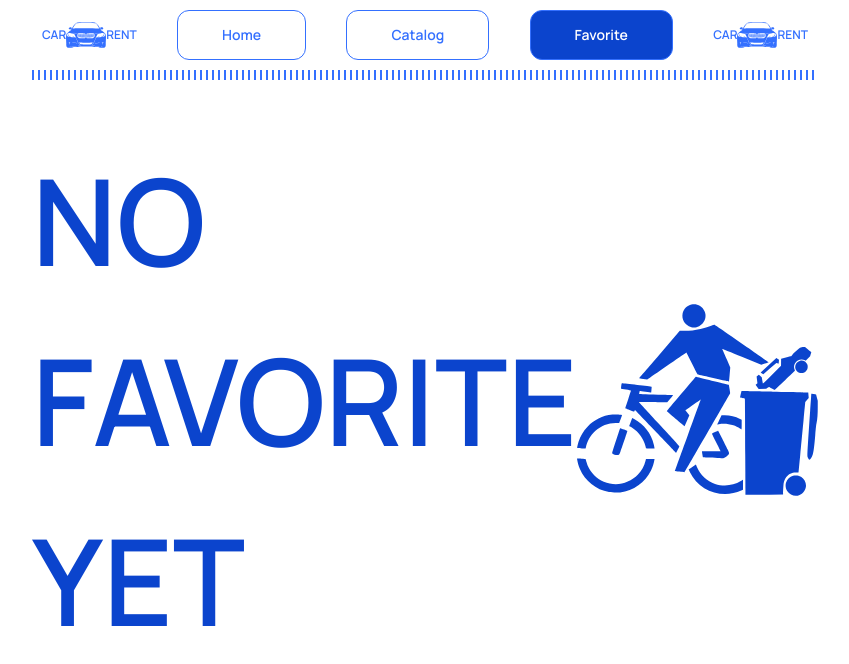
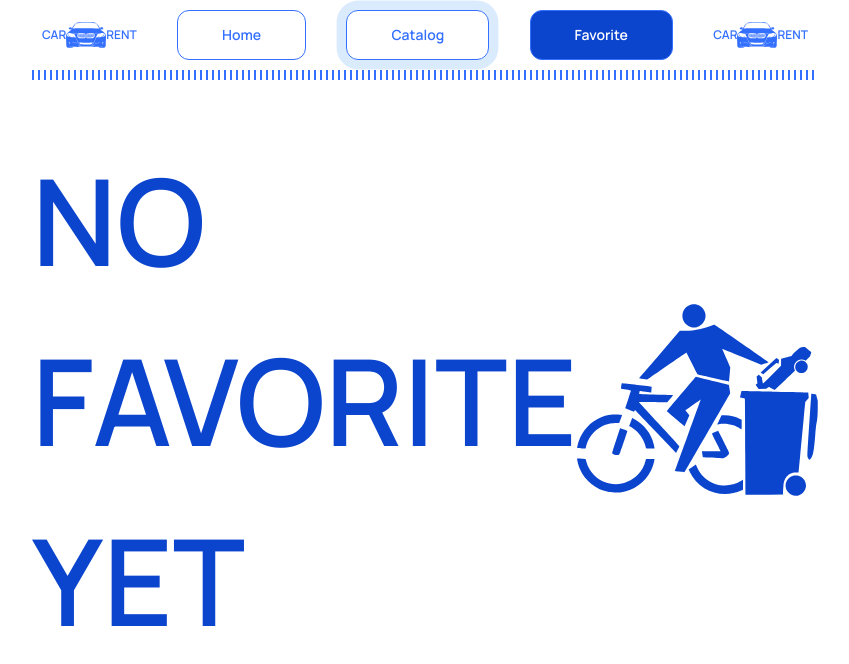
Before and after one commit to Morifer79/project-car-rental, a React (Create React App) app: page /project-car-rental/favorites in a window 1280 px wide. Shown: the top 664 px of the page, without its empty margins (215-1064 px from the left). Built offline with nearby package versions, Linux system fonts and the light colour scheme; no server answers.

Commit message:
add hintLink

```diff
--- a/src/components/Favorite/Favorite.jsx
+++ b/src/components/Favorite/Favorite.jsx
@@ -1,7 +1,7 @@
 import { useSelector } from 'react-redux';
 import { selectFavorite } from '../../redux/selectors';
 import { ItemCard } from 'components/ItemCard/ItemCard';
-
+import { Filters } from 'components/Filters/Filters';
 import { FavoriteList, FavoriteWrapper } from './Favorite.styled';
 import { LearnMoreModal } from 'components/LearnMoreModal/LearnMoreModal';
 
@@ -9,6 +9,7 @@ export const Favorite = ({ isModalOpen, openModal, closeModal, isClick }) => {
   const favorites = useSelector(selectFavorite);
   return (
     <>
+      <Filters />
       <FavoriteWrapper>
         <FavoriteList>
           {favorites.map(item => (
--- a/src/components/Header/Navigation/Navigation.jsx
+++ b/src/components/Header/Navigation/Navigation.jsx
@@ -1,7 +1,23 @@
-import { StyledLink, StyledLogo } from "./Navigation.styled";
+import { StyledLink, StyledLogo } from './Navigation.styled';
 import SpriteIcons from '../../../images/sprite.svg';
+import { useSelector } from 'react-redux';
+import { selectFavorite } from '../../../redux/selectors';
+import { useEffect, useState } from 'react';
+import { useLocation } from 'react-router-dom';
 
 export const Navigation = () => {
+  const [hasClass, setHasClass] = useState(false);
+  const favorites = useSelector(selectFavorite);
+  const location = useLocation();
+  const isOnFavoritePage = location.pathname === '/favorites';
+  const className = hasClass ? 'hintLink' : '';
+
+  useEffect(() => {
+    isOnFavoritePage && !hasClass
+      ? setHasClass(true)
+      : !isOnFavoritePage && hasClass && setHasClass(false);
+  }, [isOnFavoritePage, hasClass]);
+
   return (
     <>
       <StyledLogo to="/">
@@ -12,7 +28,13 @@ export const Navigation = () => {
         RENT
       </StyledLogo>
       <StyledLink to="/">Home</StyledLink>
-      <StyledLink to="/catalog">Catalog</StyledLink>
+      {favorites.length === 0 ? (
+        <StyledLink to="/catalog" className={className}>
+          Catalog
+        </StyledLink>
+      ) : (
+        <StyledLink to="/catalog">Catalog</StyledLink>
+      )}
       <StyledLink to="/favorites">Favorite</StyledLink>
       <StyledLogo to="/">
         CAR
--- a/src/components/Header/Navigation/Navigation.styled.jsx
+++ b/src/components/Header/Navigation/Navigation.styled.jsx
@@ -30,4 +30,15 @@ export const StyledLink = styled(NavLink)`
     color: ${theme.colors.white};
     background-color: ${theme.colors.darkblue};
   }
+  &.hintLink {
+    @keyframes blink {
+      0% {
+        box-shadow: 0 0 0 0 rgba(55, 141, 250, 0.8);
+      }
+      100% {
+        box-shadow: 0 0 0 12px rgba(55, 141, 250, 0);
+      }
+    }
+    animation: blink 1s ease infinite;
+  }
 `;
```
